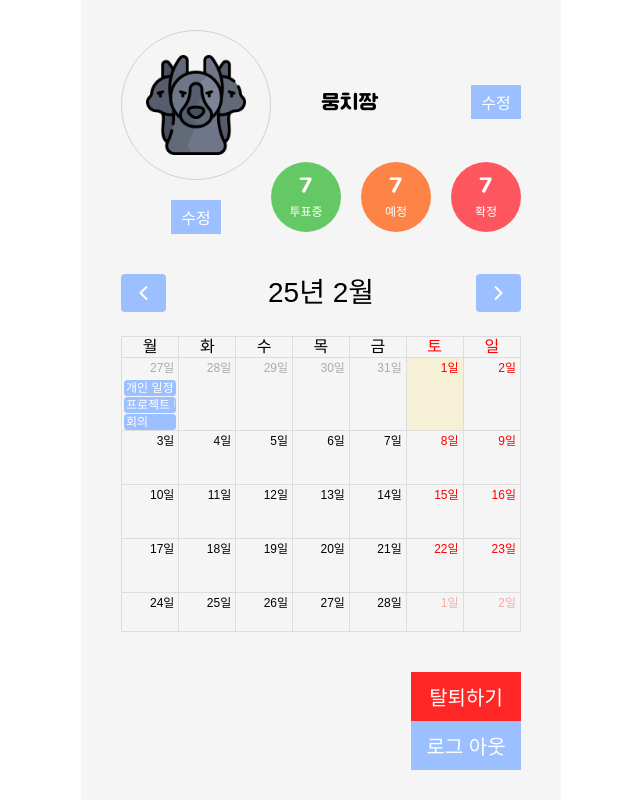
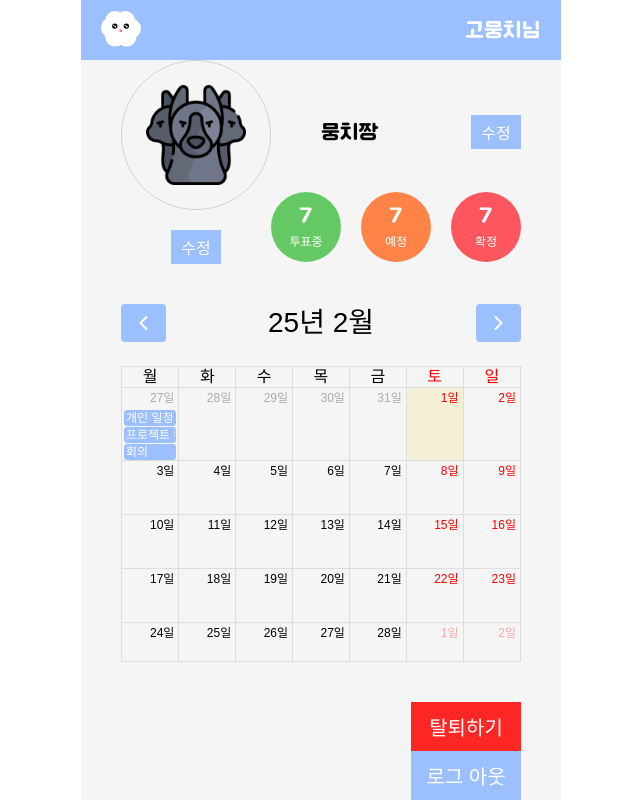
Before and after one commit to FRONT-END-BOOTCAMP-PLUS-3/moongchija, a Next.js app: page /user in a window 1280 px wide. Shown: the whole page, without its empty margins (319-959 px from the left). Built offline with nearby package versions, Linux system fonts and the light colour scheme; a web font is replaced by a local one.

Commit message:
[style] 마이 페이지 아이콘 헤더 추가

```diff
--- a/app/user/page.tsx
+++ b/app/user/page.tsx
@@ -7,6 +7,7 @@ import Modal from "@/components/modal/Modal";
 import DeleteAccountModalContent from "./components/DeleteAccountModalContent";
 import UserProfile from "./components/UserProfile";
 import MyCalendar from "./components/MyCalendar";
+import IconHeader from "@/components/header/IconHeader";
 
 const MyPagePage = () => {
   const [isModalOpen, setIsModalOpen] = useState(false);
@@ -34,6 +35,8 @@ const MyPagePage = () => {
   };
 
   return (
+    <>
+      <IconHeader />
       <div className={styles.myPagecontainer}>
         <div className={styles.profileWrapper}>
           <UserProfile />
@@ -56,6 +59,7 @@ const MyPagePage = () => {
           </Modal>
         </div>
       </div>
+    </>
   );
 };
 
```
Lines whose indentation alone changed are shown as unchanged.
